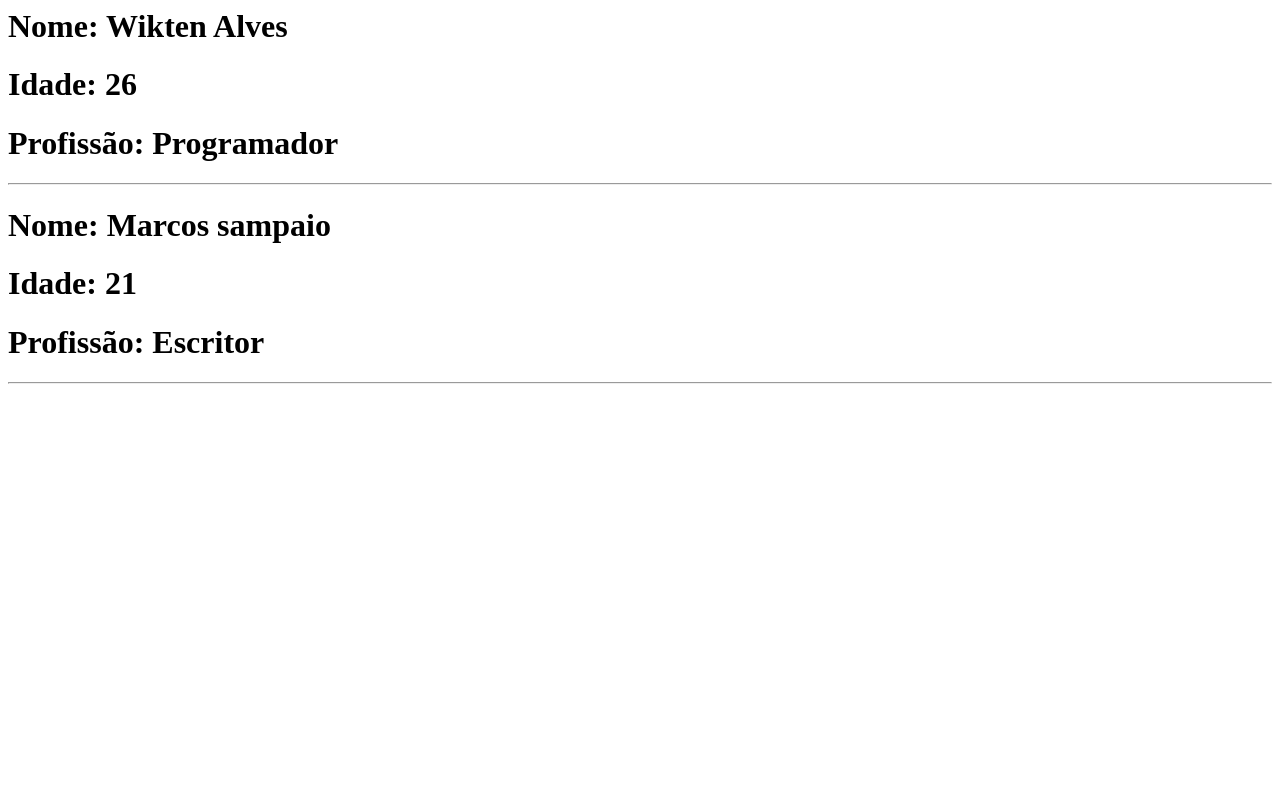
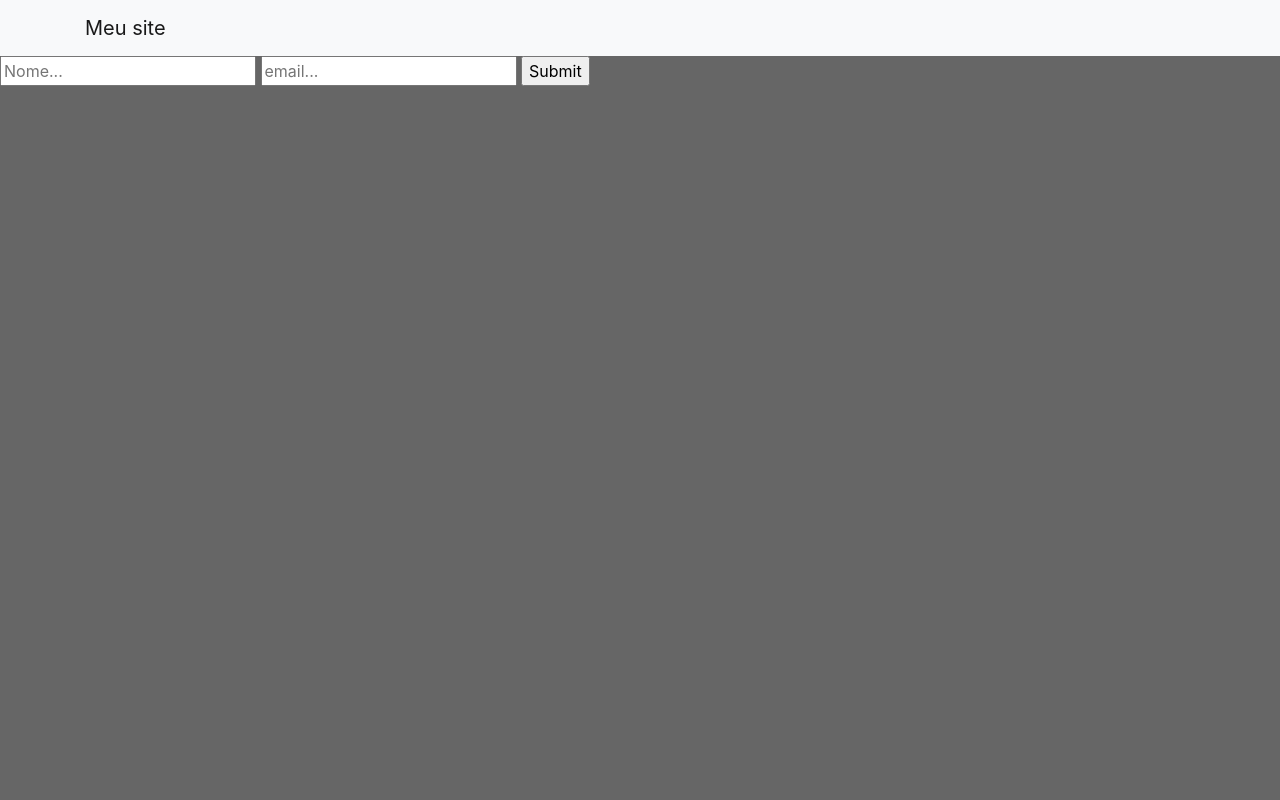
Before and after one commit to wikten1/python, a Django app: page /autenticacao/cadastro in a window 1280 px wide. Run offline with Django 5.2, Linux system fonts and the light colour scheme; some libraries are stand-ins or nearby versions.

Commit message:
Aprendendo métodos get e post

```diff
--- a/python-full/aula_django/autenticacao/templates/cadastro/index.html
+++ b/python-full/aula_django/autenticacao/templates/cadastro/index.html
@@ -1,9 +1,22 @@
-{% if x == 0 %}
-  {% for i in pessoas %}
-  <h1>Nome: {{i.nome}}</h1>
-  <h1>Idade: {{i.idade}}</h1>
-  <h1>Profissão: {{i.profissao}}</h1>
+{% extends "base.html" %}
+{% load static %}
 
-  <hr>
-  {% endfor %}
-{% endif %}
+{% block 'titulo' %} Meu site {% endblock %}
+
+{%block 'head'%}
+
+<link rel="stylesheet" href="{% static 'css/css.css' %}">
+
+{%endblock%}
+
+{% block 'conteudo'%}
+
+<form method="POST" action="{% url 'valida_formulario' %}">{% csrf_token %}
+  <input type="text" placeholder="Nome..." name="nome">
+  <input type="email" placeholder="email..." name="email">
+  <input type="submit">
+
+
+</form>
+
+{% endblock%}
--- a/python-full/aula_django/autenticacao/urls.py
+++ b/python-full/aula_django/autenticacao/urls.py
@@ -3,5 +3,5 @@ from . import views
 
 urlpatterns = [
     path('cadastro', views.cadastro),
-
+    path('valida_formulario', views.valida_formulario, name="valida_formulario")
 ]
--- a/python-full/aula_django/autenticacao/views.py
+++ b/python-full/aula_django/autenticacao/views.py
@@ -1,10 +1,14 @@
 from django.shortcuts import render
 from django.http import HttpResponse
-from aula_django.settings import BASE_DIR
-import os
+import json
+
 
 def cadastro(request):
-    print(BASE_DIR)
-    pessoa = [{'nome': 'Wikten Alves', 'idade': '26', 'profissao': 'Programador'}, {'nome': 'Marcos sampaio', 'idade': '21', 'profissao': 'Escritor'}]
+    erro = request.GET.get('erro')
 
-    return render(request, 'cadastro/index.html', {'pessoas': pessoa, 'x': 0})
+    return render(request, 'cadastro/index.html', {'erro': erro})
+
+def valida_formulario(request):
+    nome = request.POST.get('nome')
+    email = request.POST.get('email')
+    return HttpResponse(json.dumps({'nome': nome, 'email': email}))
--- /dev/null
+++ b/python-full/aula_django/templates/base.html
@@ -0,0 +1,26 @@
+<!doctype html>
+<html lang="en">
+  <head>
+    <meta charset="utf-8">
+    <meta name="viewport" content="width=device-width, initial-scale=1, shrink-to-fit=no">
+
+    <!-- Bootstrap CSS -->
+    <link rel="stylesheet" href="https://cdn.jsdelivr.net/npm/bootstrap@4.0.0/dist/css/bootstrap.min.css" integrity="sha384-Gn5384xqQ1aoWXA+058RXPxPg6fy4IWvTNh0E263XmFcJlSAwiGgFAW/dAiS6JXm" crossorigin="anonymous">
+    <title>{% block 'titulo' %} {% endblock%}</title>
+    {% block 'head'%}{% endblock%}
+  </head>
+  <body>
+    <nav class="navbar navbar-expand-lg navbar-light bg-light">
+      <div class="container">
+        <a class="navbar-brand" href="#">Meu site</a>
+      </div>
+    </nav>
+    {% block 'conteudo'%}
+
+    {%endblock%}
+
+    <script src="https://code.jquery.com/jquery-3.2.1.slim.min.js" integrity="sha384-KJ3o2DKtIkvYIK3UENzmM7KCkRr/rE9/Qpg6aAZGJwFDMVNA/GpGFF93hXpG5KkN" crossorigin="anonymous"></script>
+    <script src="https://cdn.jsdelivr.net/npm/popper.js@1.12.9/dist/umd/popper.min.js" integrity="sha384-ApNbgh9B+Y1QKtv3Rn7W3mgPxhU9K/ScQsAP7hUibX39j7fakFPskvXusvfa0b4Q" crossorigin="anonymous"></script>
+    <script src="https://cdn.jsdelivr.net/npm/bootstrap@4.0.0/dist/js/bootstrap.min.js" integrity="sha384-JZR6Spejh4U02d8jOt6vLEHfe/JQGiRRSQQxSfFWpi1MquVdAyjUar5+76PVCmYl" crossorigin="anonymous"></script>
+  </body>
+</html>
--- /dev/null
+++ b/python-full/aula_django/templates/static/css/css.css
@@ -0,0 +1,3 @@
+body{
+  background-color: #666666;
+}
```
